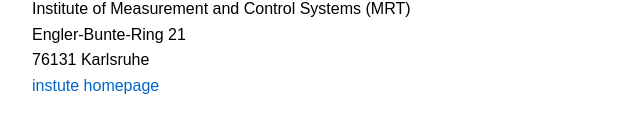
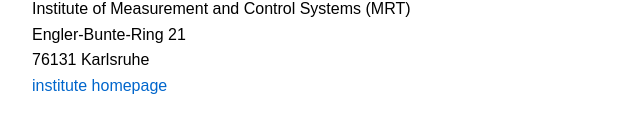
Before and after one commit to w-poh/w-poh.github.io, a plain HTML site: page index.html in a window 1280 px wide. Shown: the part 236-368 px from the top of the page, 258-898 px from the left. Drawn offline with Linux system fonts and the light colour scheme.

Commit message:
another typo fix

```diff
--- a/index.html
+++ b/index.html
@@ -48,7 +48,7 @@
     Engler‑Bunte‑Ring 21<br>
     76131 Karlsruhe<br>
     <!--<a href="mailto:willi.poh@kit.edu">willi.poh@kit.edu</a><br>-->
-    <a href="https://www.mrt.kit.edu/mitarbeiter_poh.php" target="_blank" rel="noopener">instute homepage</a>
+    <a href="https://www.mrt.kit.edu/mitarbeiter_poh.php" target="_blank" rel="noopener">institute homepage</a>
   </address>
 </body>
 </html>
```
